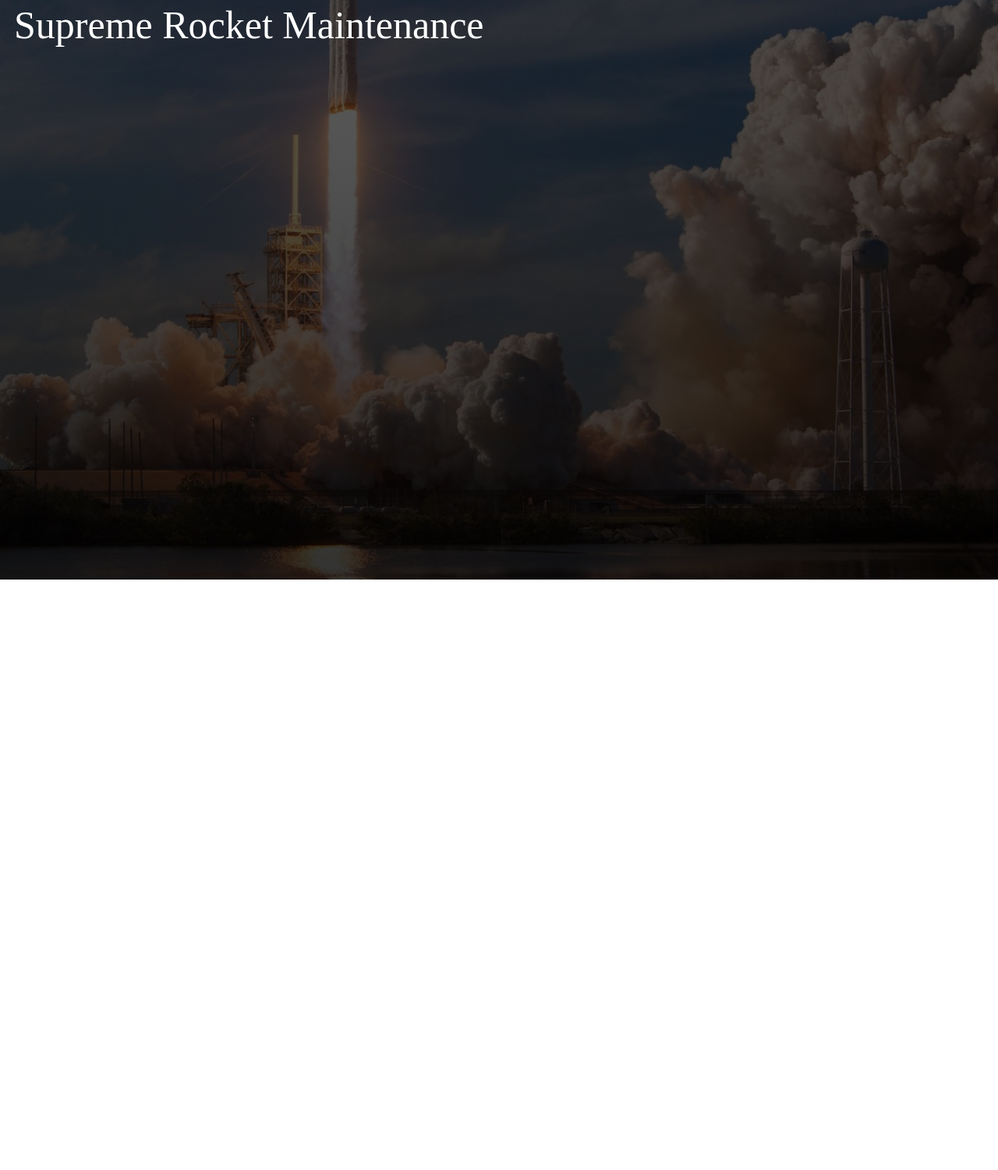
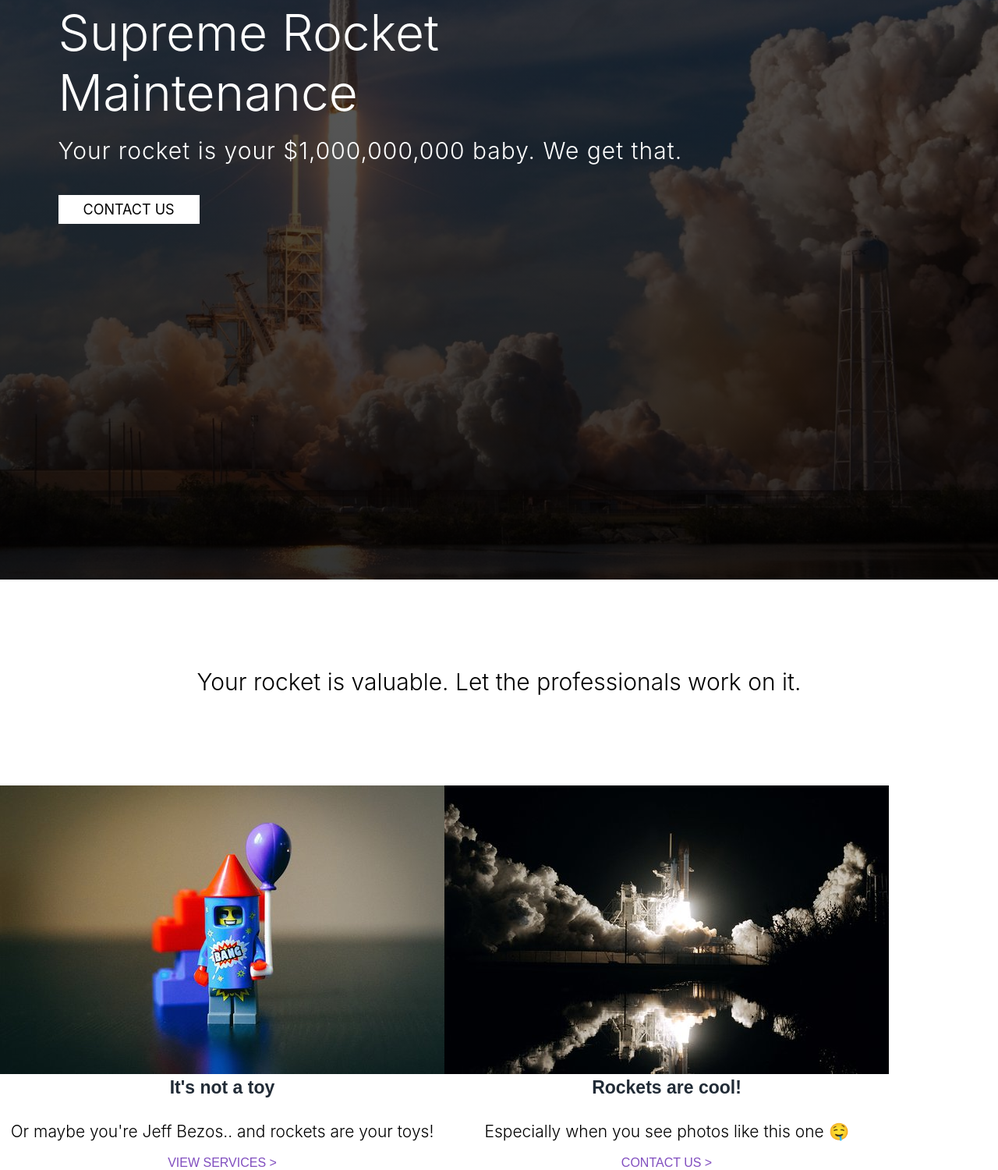
Before and after one commit to naedeezy/rocket, a plain HTML site: page index.html in a window 1280 px wide. Shown: the part 289-1789 px from the top of the page at 78% size. Before the commit the page ends 1032 px from the top, so only its background shows below. Drawn offline with Linux system fonts and the light colour scheme.

Commit message:
Second push from office laptop

```diff
--- a/index.html
+++ b/index.html
@@ -20,8 +20,35 @@
         </div>
     </div>
     <div class="hero">
-        <div class="sup"> Supreme Rocket
-        Maintenance</div>
+        <div class="sup"> Supreme Rocket</div>
+        <div class="sup">Maintenance</div>
+        <div class="sip">Your rocket is your $1,000,000,000 baby. We get that.</div>
+        <div class="but">CONTACT US</div>
+    </div>
+    <div class="mid">
+        <div class="sec1">Your rocket is valuable. Let the professionals work on it.</div>
+        <div class="cent">
+            <div class="one">
+                <div class="img1">
+                <img src="bang.jpg">
+                </div>
+                <div class="text1">It's not a toy</div>
+                <div class="text2">Or maybe you're Jeff Bezos.. and rockets are your toys!</div>
+                <a href="#">
+                    <div class="text3">VIEW SERVICES ></div>
+                </a>
+            </div>
+            <div class="one">
+                <div class="img1">
+                <img src="nite.jpg">
+                </div>
+                <div class="text1">Rockets are cool!</div>
+                <div class="text2">Especially when you see photos like this one 🤤</div>
+                <a href="#">
+                <div class="text3">CONTACT US ></div>
+                </a>
+            </div>
+        </div>
     </div>
 </body>
 </html>
--- a/style.css
+++ b/style.css
@@ -1,5 +1,6 @@
 body {
     margin: 0px;
+    font-family: proxima-nova,-apple-system,BlinkMacSystemFont,Segoe UI,Roboto,Helvetica Neue,Arial,Noto Sans,sans-serif,Apple Color Emoji,Segoe UI Emoji,Segoe UI Symbol,Noto Color Emoji;
 }
 
 .navbar{
@@ -28,9 +29,96 @@ body {
     height: 740px;
     color: white;
     padding-top: 144px;
-    padding-left: 18px;
+    padding-left: 74.5px;
 }
 
 .hero .sup {
-    font-size: 50px;
+    font-size: 64px;
+    display:flex;
+    flex-direction: row;
+    font-family: proxima-nova,-apple-system,BlinkMacSystemFont,Segoe UI,Roboto,Helvetica Neue,Arial,Noto Sans,sans-serif,Apple Color Emoji,Segoe UI Emoji,Segoe UI Symbol,Noto Color Emoji;
+    font-weight: 300;
+    color: white;
 }
+
+.hero .sip {
+    margin-top: 20px;
+    margin-bottom: 40px;
+    font-size: 1.875rem;
+    font-family: proxima-nova,-apple-system,BlinkMacSystemFont,Segoe UI,Roboto,Helvetica Neue,Arial,Noto Sans,sans-serif,Apple Color Emoji,Segoe UI Emoji,Segoe UI Symbol,Noto Color Emoji;
+    font-weight: 400;
+    font-weight: 300;
+    font-stretch: normal;
+    font-style: normal;
+    line-height: 1.13;
+    letter-spacing: 1px;
+    color: #fff;
+}
+
+.but {
+    background-color: white;
+    color: black;
+    display: inline;
+    font-family: proxima-nova,-apple-system,BlinkMacSystemFont,Segoe UI,Roboto,Helvetica Neue,Arial,Noto Sans,sans-serif,Apple Color Emoji,Segoe UI Emoji,Segoe UI Symbol,Noto Color Emoji;
+    padding: 0.5rem 2rem;
+    font-size: 1.125rem;
+    line-height: 2;
+    font-weight: 400;
+}
+
+.sec1 {
+    margin-top: 115px;
+    margin-bottom: 115px;
+    text-align: center;
+    font-size: 1.875rem;
+    font-family: proxima-nova,-apple-system,BlinkMacSystemFont,Segoe UI,Roboto,Helvetica Neue,Arial,Noto Sans,sans-serif,Apple Color Emoji,Segoe UI Emoji,Segoe UI Symbol,Noto Color Emoji;
+    font-weight: 350;
+    font-stretch: normal;
+    font-style: normal;
+    line-height: 1.13;
+}
+
+.cent {
+    display: flex;
+    text-align: center;
+}
+
+.one {
+    display: flex;
+    flex-direction: column;
+}
+
+.text1{
+    margin-bottom: 0.75rem;
+    font-size: 1.5rem;
+    font-family: proxima-nova,sans-serif;
+    font-weight: 800;
+    font-style: normal;
+    font-size: 23px;
+    line-height: 1.21;
+    color: #212b36;
+}
+
+.text2{
+    margin-bottom: 1rem;
+    margin-top: 1rem;
+    font-family: proxima-nova,-apple-system,BlinkMacSystemFont,Segoe UI,Roboto,Helvetica Neue,Arial,Noto Sans,sans-serif,Apple Color Emoji,Segoe UI Emoji,Segoe UI Symbol,Noto Color Emoji;
+    font-weight: 400;
+    font-style: normal;
+    font-size: 21px;
+    font-weight: 300;
+    line-height: 1.38;
+    letter-spacing: normal;
+    color: #000;
+}
+
+.one a {
+    color: #814ebf;
+    text-decoration: none;
+    position: relative;
+    padding-right: 0.25rem;
+    padding-left: 0.25rem;
+    font-family: proxima-nova,sans-serif;
+    font-style: normal;
+
+}
```
Also changed, not shown: bang.jpg (added), nite.jpg (added).
